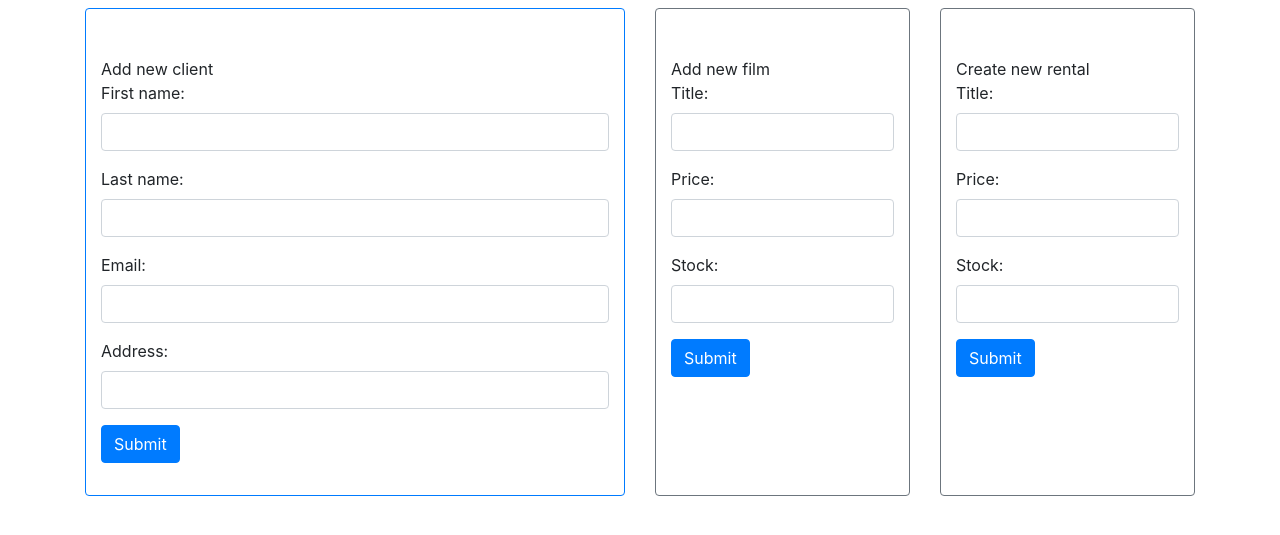
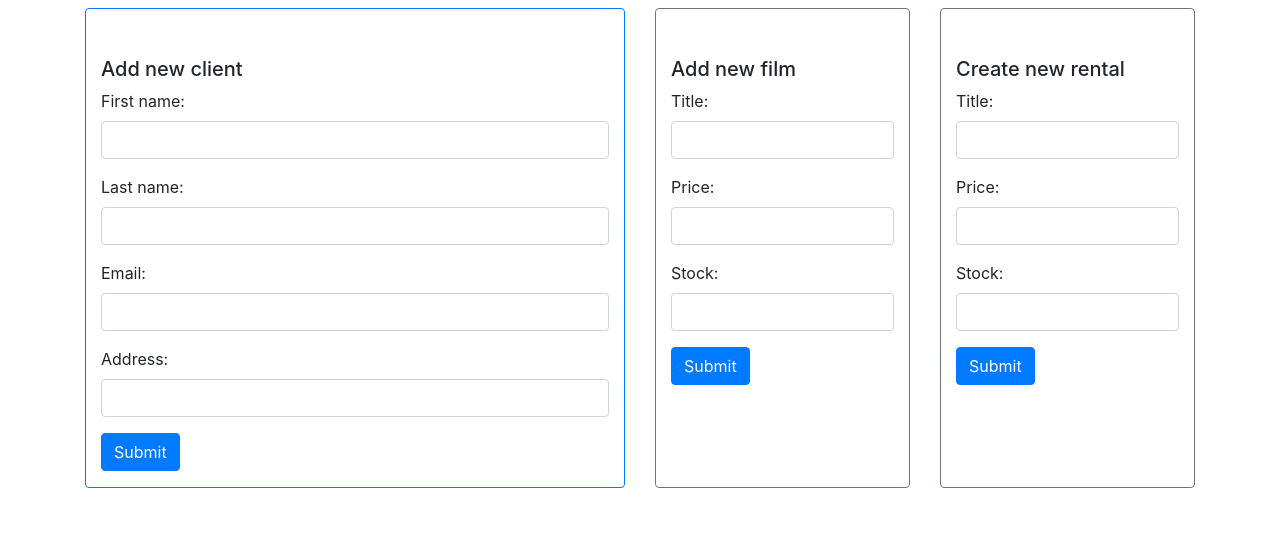
Before and after one commit to marniko1/video_club, a PHP site: template view/home.php in a window 1280 px wide. Shown: the top 535 px of the page. Run offline with PHP 8.4, Linux system fonts and the light colour scheme; the template is opened without the code that fills it, so the values that code supplies are empty; some libraries are stand-ins or nearby versions.

Commit message:
28.04.2018.

```diff
--- a/view/home.php
+++ b/view/home.php
@@ -3,8 +3,7 @@
 				<div class="col-6 form-wrapper d-flex">
 					<div class="col-12 border border-primary mt-2 rounded">
 						<form class="mt-5" method="post" action="">
-							<fieldset class="form-group">
-								<legend">Add new client</legend>
+							<h5>Add new client</h5>
 							<div class="form-group">
 								<label for="first_name">First name: </label>
 								<input type="text" name="first_name" id="first_name" class="form-control">
@@ -24,15 +23,13 @@
 							<div class="form-group">
 								<input type="submit" name="submit" value="Submit" class="btn btn-primary">
 							</div>
-							</fieldset>
 						</form>
 					</div>
 				</div>
 				<div class="col-3 form-wrapper d-flex">
 					<div class="col-12 border border-secondary mt-2 rounded">
 						<form class="mt-5" method="post" action="">
-							<fieldset class="form-group">
-								<legend">Add new film</legend>
+							<h5>Add new film</h5>
 							<div class="form-group">
 								<label for="title">Title: </label>
 								<input type="text" name="title" id="title" class="form-control">
@@ -48,15 +45,13 @@
 							<div class="form-group">
 								<input type="submit" name="submit" value="Submit" class="btn btn-primary">
 							</div>
-							</fieldset>
 						</form>
 					</div>
 				</div>
 				<div class="col-3 form-wrapper d-flex">
 					<div class="col-12 border border-secondary mt-2 rounded">
 						<form class="mt-5" method="post" action="">
-							<fieldset class="form-group">
-								<legend">Create new rental</legend>
+							<h5>Create new rental</h5>
 							<div class="form-group">
 								<label for="title">Title: </label>
 								<input type="text" name="title" id="title" class="form-control">
@@ -72,7 +67,6 @@
 							<div class="form-group">
 								<input type="submit" name="submit" value="Submit" class="btn btn-primary">
 							</div>
-							</fieldset>
 						</form>
 					</div>
 				</div>
```
Lines whose indentation alone changed are shown as unchanged.
